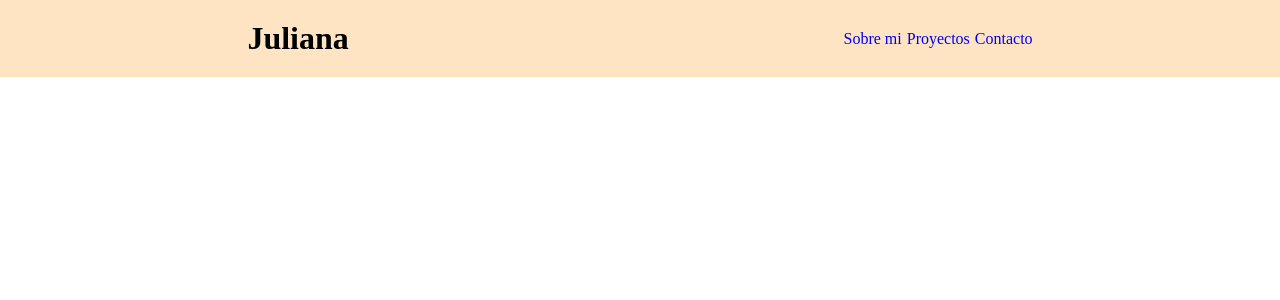
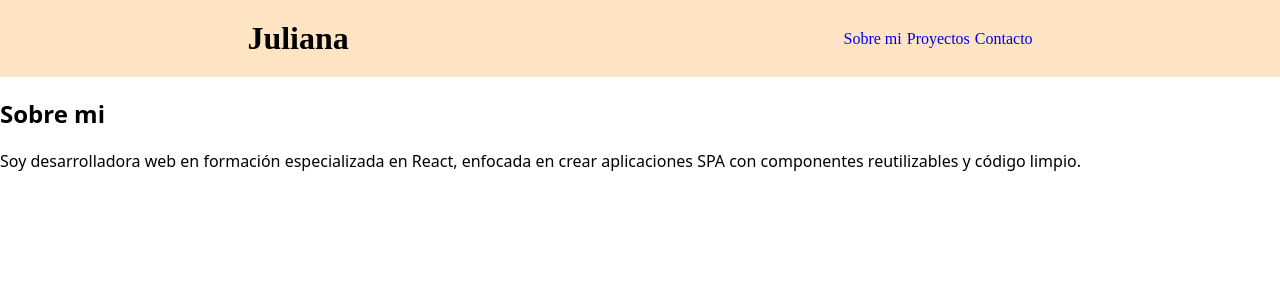
Before and after one commit to julidiossa20/portfolio, a React (Vite) app: page / in a window 1280 px wide. Shown: the top 300 px of the page. Built offline with nearby package versions, Linux system fonts and the light colour scheme.

Commit message:
feat: Creacion sobre mi

```diff
--- a/src/App.tsx
+++ b/src/App.tsx
@@ -13,6 +13,17 @@ function App() {
           <a href='#contact'>Contacto</a>
         </nav>
       </header>
+
+      <main>
+        <section>
+          <h2>Sobre mi</h2>
+          <p>
+            Soy desarrolladora web en formación especializada en React,
+            enfocada en crear aplicaciones SPA con componentes reutilizables y
+            código limpio.
+          </p>
+        </section>
+      </main>
     </>
   )
 }
```
